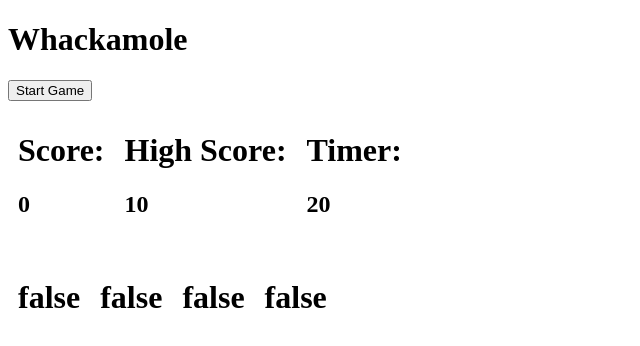
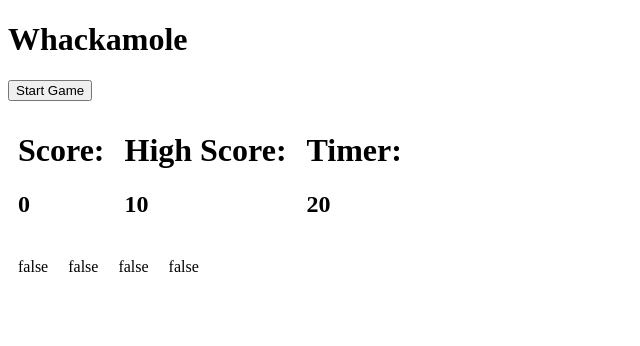
Before and after one commit to sysh333/immersive-whackamole, a Vue app: page / in a window 1280 px wide. Shown: the top 346 px of the page, without its empty margins (0-640 px from the left). Built offline with nearby package versions, Linux system fonts and the light colour scheme.

Commit message:
checkpoint-2 complete

```diff
--- /dev/null
+++ b/src/components/Mole.vue
@@ -0,0 +1,16 @@
+<template>
+  <div class="mole">
+    {{ state }}
+  </div>
+</template>
+
+<script>
+export default {
+  name: 'Mole',
+  props: ['state']
+}
+</script>
+
+<style>
+
+</style>
--- a/src/components/Moles.vue
+++ b/src/components/Moles.vue
@@ -1,15 +1,23 @@
 <template>
   <div class="moles-container">
-    <div
-      class="mole" v-for="(mole, index) in moleData" v-bind:key="index">
-      <h1>{{mole}}</h1>
-    </div>
+    <Mole
+      class="mole"
+      v-for="(moleState, idx) in moleData"
+      v-bind:key="idx"
+      v-bind:state="moleState"
+    >
+    </Mole>
   </div>
 </template>
 
 <script>
+import Mole from './Mole';
+
 export default {
   name: 'Moles',
+  components: {
+    Mole
+  },
   props: ['moleData']
 }
 </script>
```
Also changed, not shown: checkpoints/checkpoint-3.md (added, +22 -0 lines).
